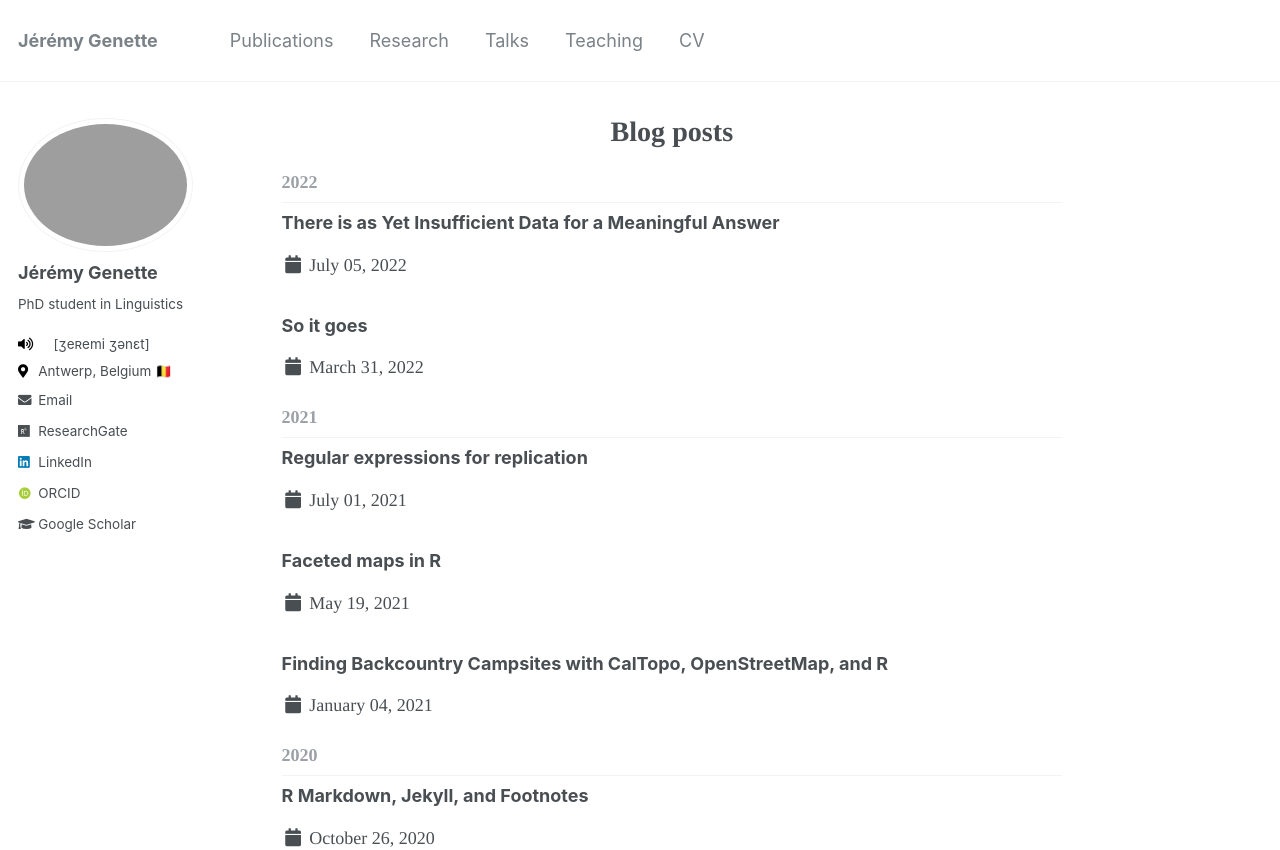
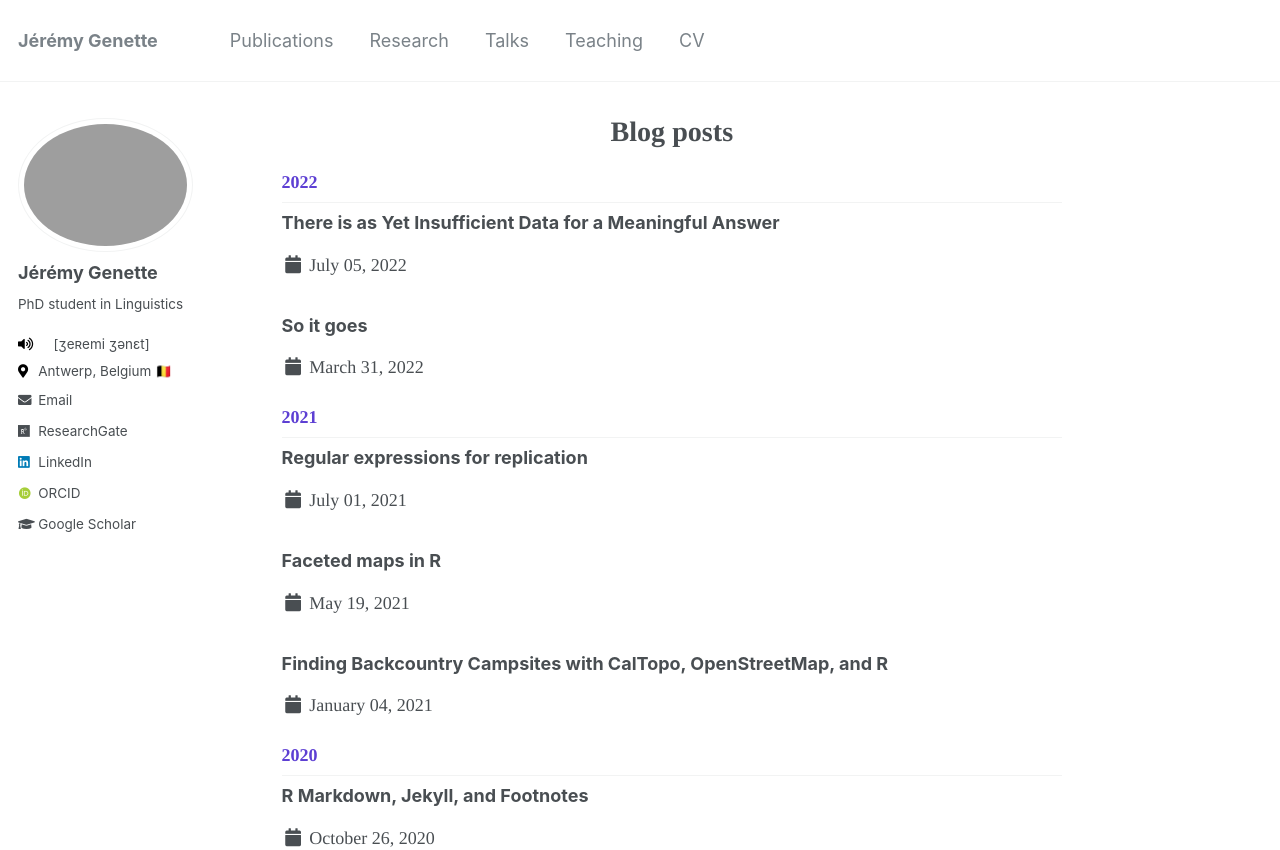
Before and after one commit to jgenette/jgenette.github.io, a Jekyll site: the page built from _pages/posts.html, in a window 1280 px wide and 1400 px high. Shown: the top 850 px of the window. Built offline with Jekyll 4.4.1, drawn with Linux system fonts in a browser that asks for light colours; some web fonts are replaced.

Commit message:
Update _archive.scss

```diff
--- a/_sass/_archive.scss
+++ b/_sass/_archive.scss
@@ -33,7 +33,7 @@
   margin: 1.414em 0 0;
   padding-bottom: 0.5em;
   font-size: $type-size-5;
-  color: mix(#fff, $gray, 25%);
+  color: $link-color;
   border-bottom: 1px solid $border-color;
 
   + .list__item .archive__item-title {
```
